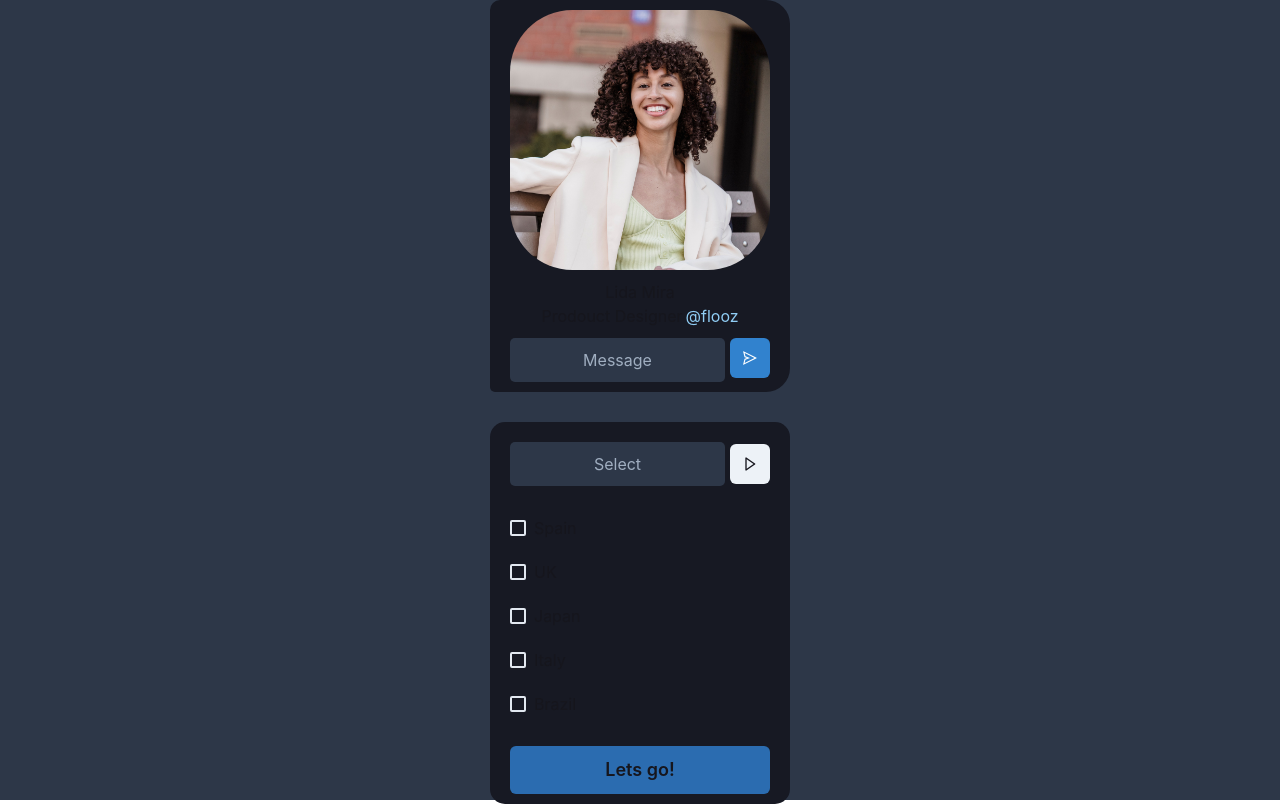
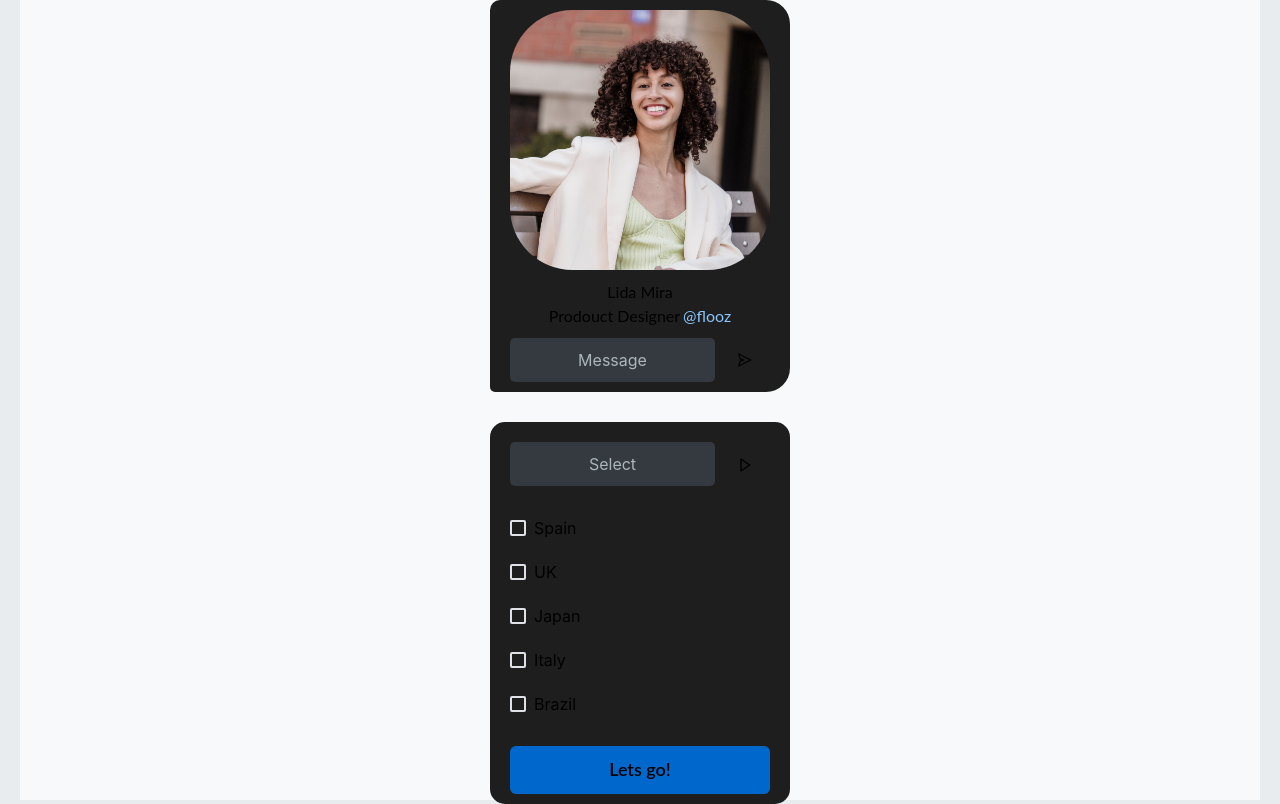
Before and after one commit to Qazalin/design-components, a Next.js app: page / in a window 1280 px wide. Built offline with nearby package versions, Linux system fonts and the light colour scheme.

Commit message:
feat(ui): theme

```diff
--- a/src/pages/index.tsx
+++ b/src/pages/index.tsx
@@ -5,7 +5,7 @@ import { MsgCards } from "../components/MsgCards";
 import { OptionsMenu } from "../components/OptionsMenu";
 
 const Index = () => (
-  <Container height="100vh" bg="gray.700">
+  <Container height="100vh">
     <MsgCards />
     <OptionsMenu />
   </Container>
--- a/src/theme.tsx
+++ /dev/null
@@ -1,21 +0,0 @@
-import { extendTheme } from '@chakra-ui/react'
-import { createBreakpoints } from '@chakra-ui/theme-tools'
-
-const fonts = { mono: `'Menlo', monospace` }
-
-const breakpoints = createBreakpoints({
-  sm: '40em',
-  md: '52em',
-  lg: '64em',
-  xl: '80em',
-})
-
-const theme = extendTheme({
-  colors: {
-    black: '#16161D',
-  },
-  fonts,
-  breakpoints,
-})
-
-export default theme
--- /dev/null
+++ b/ui/colors.ts
@@ -0,0 +1,85 @@
+export const COLORS: { colors: Colors } = {
+  colors: {
+    gray: {
+      "50": "#F8F9FA",
+      100: "#E9ECEF",
+      200: "#DEE2E6",
+      300: "#CED4DA",
+      400: "#ADB5BD",
+      500: "#6C757D",
+      600: "#495057",
+      700: "#343A40",
+      800: "#212529",
+      900: "#1e1e1e",
+    },
+    red: {
+      "50": "#FDE8E8",
+      "100": "#F8BEBF",
+      "200": "#F49596",
+      "300": "#F06B6C",
+      "400": "#EB4143",
+      "500": "#E7181A",
+      "600": "#B91315",
+      "700": "#8B0E10",
+      "800": "#5C0A0A",
+      "900": "#2E0505",
+    },
+    orange: {
+      "50": "#EAFBEF",
+      "100": "#C4F2D1",
+      "200": "#9EEAB4",
+      "300": "#78E297",
+      "400": "#53DA7A",
+      "500": "#2DD25C",
+      "600": "#24A84A",
+      "700": "#1B7E37",
+      "800": "#125425",
+      "900": "#092A12",
+    },
+    blue: {
+      "50": "#E5F3FF",
+      "100": "#B8DCFF",
+      "200": "#8AC6FF",
+      "300": "#5CAFFF",
+      "400": "#2E99FF",
+      "500": "#0082FF",
+      "600": "#0068CC",
+      "700": "#111335",
+      "800": "#003466",
+      "900": "#001A33",
+    },
+    green: {
+      "50": "#EAFAEF",
+      "100": "#C5F2D1",
+      "200": "#9FE9B4",
+      "300": "#7AE196",
+      "400": "#55D879",
+      "500": "#2FD05B",
+      "600": "#26A649",
+      "700": "#1C7D37",
+      "800": "#135324",
+      "900": "#092A12",
+    },
+  },
+};
+
+interface Colors {
+  gray: ColorValueType;
+  red: ColorValueType;
+  orange: ColorValueType;
+  blue: ColorValueType;
+  green: ColorValueType;
+}
+
+export interface ColorValueType {
+  50: string;
+  100: string;
+  200: string;
+  300: string;
+  400: string;
+  500: string;
+  600: string;
+  700: string;
+  800: string;
+  900: string;
+}
--- /dev/null
+++ b/ui/components/button.ts
@@ -0,0 +1,36 @@
+import { ComponentStyleConfig } from "@chakra-ui/react";
+
+export const FONTS = {
+  headingFont: '"Raleway", sans-serif',
+  bodyFont: '"Lato", sans-serif',
+};
+
+export const buttonStyles: ComponentStyleConfig = {
+  // style object for base or default style
+  baseStyle: {
+    fontsize: "1rem",
+    fontFamily: FONTS.bodyFont,
+    minW: "50px",
+    ":focus": {
+      outline: "none",
+      boxShadow: "none",
+    },
+  },
+  // styles for different visual variants ("outline", "solid")
+  variants: {
+    primary: {
+      bg: "primary",
+      borderRadius: "24px",
+      textTransform: "capitalize",
+      p: "15px",
+    },
+    secondary: {
+      bg: "secondary",
+    },
+  },
+  // default values for `size` and `variant`
+  defaultProps: {
+    size: "",
+    variant: "",
+  },
+};
--- /dev/null
+++ b/ui/components/text.ts
@@ -0,0 +1,40 @@
+import { ComponentStyleConfig } from "@chakra-ui/react";
+
+export const FONTS = {
+  headingFont: '"Raleway", sans-serif',
+  bodyFont: '"Lato", sans-serif',
+};
+
+export const textStyles: ComponentStyleConfig = {
+  // style object for base or default style
+  baseStyle: {
+    fontsize: "1rem",
+    fontFamily: FONTS.bodyFont,
+  },
+  // styles for different visual variants ("outline", "solid")
+  variants: {
+    heading: {
+      fontSize: ["3rem", "5rem", "7rem", "9rem"],
+      fontFamily: "heading",
+      textTransform: "capitalize",
+    },
+    h1: {
+      fontSize: "2rem",
+      fontWeight: "bold",
+      fontFamily: FONTS.headingFont,
+    },
+    h2: {
+      fontSize: "1.2rem",
+      fontFamily: FONTS.headingFont,
+    },
+    p: {
+      fontSize: "1rem",
+      fontFamily: FONTS.bodyFont,
+    },
+  },
+  // default values for `size` and `variant`
+  defaultProps: {
+    size: "",
+    variant: "",
+  },
+};
--- /dev/null
+++ b/ui/index.ts
@@ -0,0 +1,3 @@
+export * from "./colors";
+export * from "./theme";
+export * from "./mediaWidths";
--- /dev/null
+++ b/ui/mediaWidths.ts
@@ -0,0 +1,6 @@
+export const BREAKPOINTS = {
+  sm: 500,
+  md: 720,
+  lg: 960,
+  xl: 1280,
+};
--- /dev/null
+++ b/ui/theme.ts
@@ -0,0 +1,41 @@
+import { extendTheme, type ThemeConfig } from "@chakra-ui/react";
+import { COLORS } from "./colors";
+import { mode } from "@chakra-ui/theme-tools";
+import { ThemeColors } from "./themeColors";
+import { textStyles } from "./components/text";
+import { buttonStyles } from "./components/button";
+
+const colors = COLORS.colors;
+const semanticTokens = ThemeColors.semanticTokens;
+
+const config: ThemeConfig = {
+  initialColorMode: "light",
+  useSystemColorMode: true,
+};
+export const theme = extendTheme({
+  config,
+  colors,
+  semanticTokens,
+  styles: {
+    global: (props: any) => ({
+      body: {
+        overflow: "hidden",
+        fontFamily: "body",
+        mx: "20px",
+        // animation for change color mode
+        // transition: "background 2s",
+        transition: "none",
+
+        // ( light - dark )
+        color: mode("gray.800", "whiteAlpha.900")(props),
+        // bg: mode("gray.100", "gray.800")(props),
+        bg: "bg1",
+        lineHeight: "base",
+      },
+    }),
+  },
+  components: {
+    Text: textStyles,
+    Button: buttonStyles,
+  },
+});
--- /dev/null
+++ b/ui/themeColors.ts
@@ -0,0 +1,100 @@
+export const COLORS = {
+  colors: {
+    gray: {
+      "50": "#F8F9FA",
+      100: "#E9ECEF",
+      200: "#DEE2E6",
+      300: "#CED4DA",
+      400: "#ADB5BD",
+      500: "#6C757D",
+      600: "#495057",
+      700: "#343A40",
+      800: "#212529",
+      900: "#1e1e1e",
+    },
+    red: {
+      "50": "#FDE8E8",
+      "100": "#F8BEBF",
+      "200": "#F49596",
+      "300": "#F06B6C",
+      "400": "#EB4143",
+      "500": "#E7181A",
+      "600": "#B91315",
+      "700": "#8B0E10",
+      "800": "#5C0A0A",
+      "900": "#2E0505",
+    },
+    orange: {
+      "50": "#EAFBEF",
+      "100": "#C4F2D1",
+      "200": "#9EEAB4",
+      "300": "#78E297",
+      "400": "#53DA7A",
+      "500": "#2DD25C",
+      "600": "#24A84A",
+      "700": "#1B7E37",
+      "800": "#125425",
+      "900": "#092A12",
+    },
+    blue: {
+      "50": "#E5F3FF",
+      "100": "#B8DCFF",
+      "200": "#8AC6FF",
+      "300": "#5CAFFF",
+      "400": "#2E99FF",
+      "500": "#0082FF",
+      "600": "#0068CC",
+      "700": "#111335",
+      "800": "#003466",
+      "900": "#001A33",
+    },
+    green: {
+      "50": "#EAFAEF",
+      "100": "#C5F2D1",
+      "200": "#9FE9B4",
+      "300": "#7AE196",
+      "400": "#55D879",
+      "500": "#2FD05B",
+      "600": "#26A649",
+      "700": "#1C7D37",
+      "800": "#135324",
+      "900": "#092A12",
+    },
+  },
+};
+
+export const ThemeColors = {
+  semanticTokens: {
+    colors: {
+      error: "red.500",
+      bg0: {
+        default: "gray.50",
+        _dark: "gray.800",
+      },
+      bg1: {
+        default: "gray.100",
+        _dark: "gray.900",
+      },
+      bg2: {
+        default: "gray.50",
+        _dark: "gray.700",
+      },
+      text1: {
+        default: "black",
+        _dark: "white",
+      },
+      text2: {
+        default: "gray.500",
+        _dark: "gray.200",
+      },
+      primary: {
+        default: "blue.300",
+        _dark: "blue.600",
+      },
+      secondary: {
+        default: "green.300",
+        _dark: "green.600",
+      },
+    },
+  },
+};
```
Also changed, not shown: src/pages/_app.tsx (+5 -5 lines).
